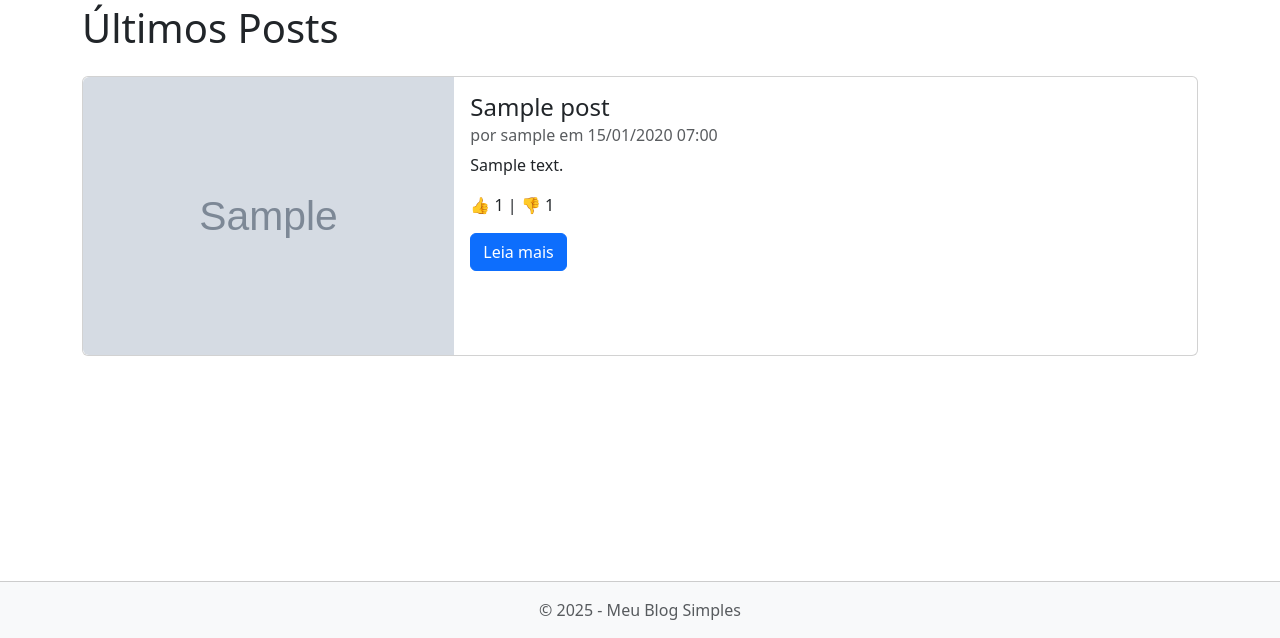
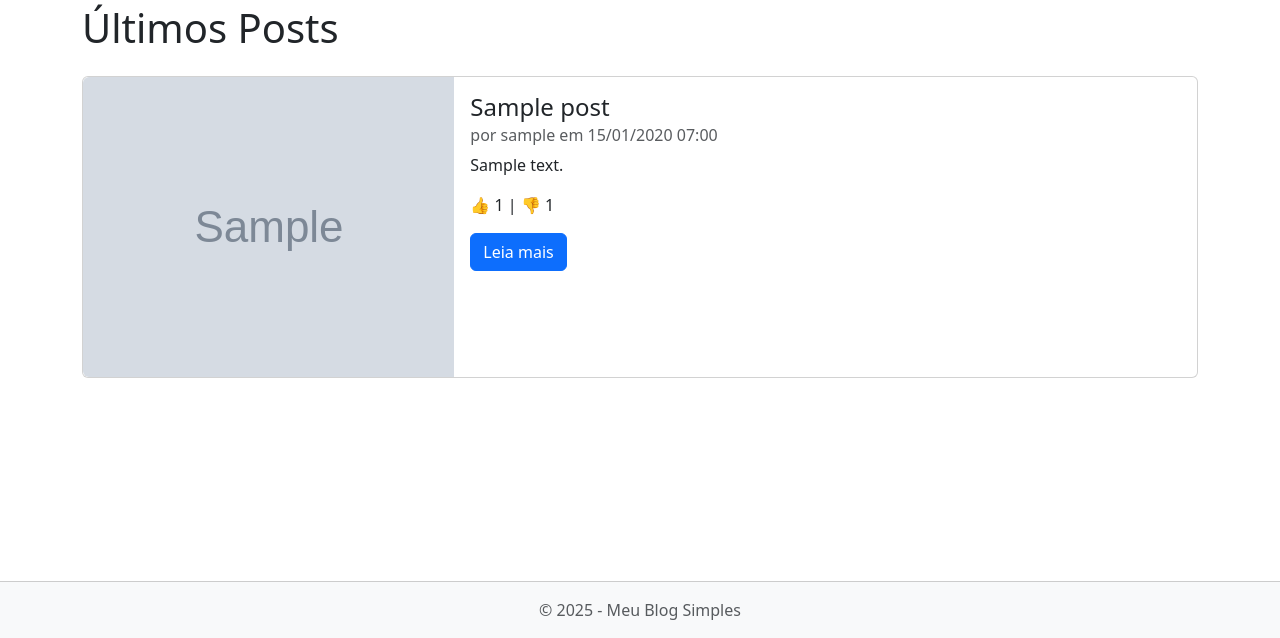
Before and after one commit to douglasinforj/blog_simples, a Django app: page / in a window 1280 px wide. Shown: the part 162-800 px from the top of the page. Run offline with Django 5.2, Linux system fonts and the light colour scheme; tables that the repository leaves empty hold one stand-in row (values such as "Sample post"); grey boxes marked "Sample" are stand-in pictures; some libraries are stand-ins or nearby versions.

Commit message:
ordenando postagens decrescente -

```diff
--- a/app_blog/templates/app_blog/post_list.html
+++ b/app_blog/templates/app_blog/post_list.html
@@ -22,9 +22,11 @@
                 <!-- Coluna da imagem -->
                 <div class="col-md-4">
                     {% if post.image and post.image.url %}
-                        <img src="{{ post.image.url }}" class="img-fluid rounded-start" alt="Imagem do post" style="height:100%; object-fit:cover;">
+                        <img src="{{ post.image.url }}" class="img-fluid rounded-start" alt="Imagem do post"
+                             style="width: 400px; height: 300px; object-fit: cover;">
                     {% else %}
-                        <img src="{% static 'images/default.png' %}" class="img-fluid rounded-start" alt="Imagem padrão" style="height:100%; object-fit:cover;">
+                        <img src="{% static 'images/default.png' %}" class="img-fluid rounded-start" alt="Imagem padrão"
+                             style="width: 400px; height: 4300px; object-fit: cover;">
                     {% endif %}
                 </div>
 
--- a/app_blog/views.py
+++ b/app_blog/views.py
@@ -21,7 +21,7 @@ def post_list(request):
         )
 
 
-    posts = posts.order_by('published_date')
+    posts = posts.order_by('-published_date')
 
     return render(request, 'app_blog/post_list.html', {'posts': posts, 'query': query})
 
```
